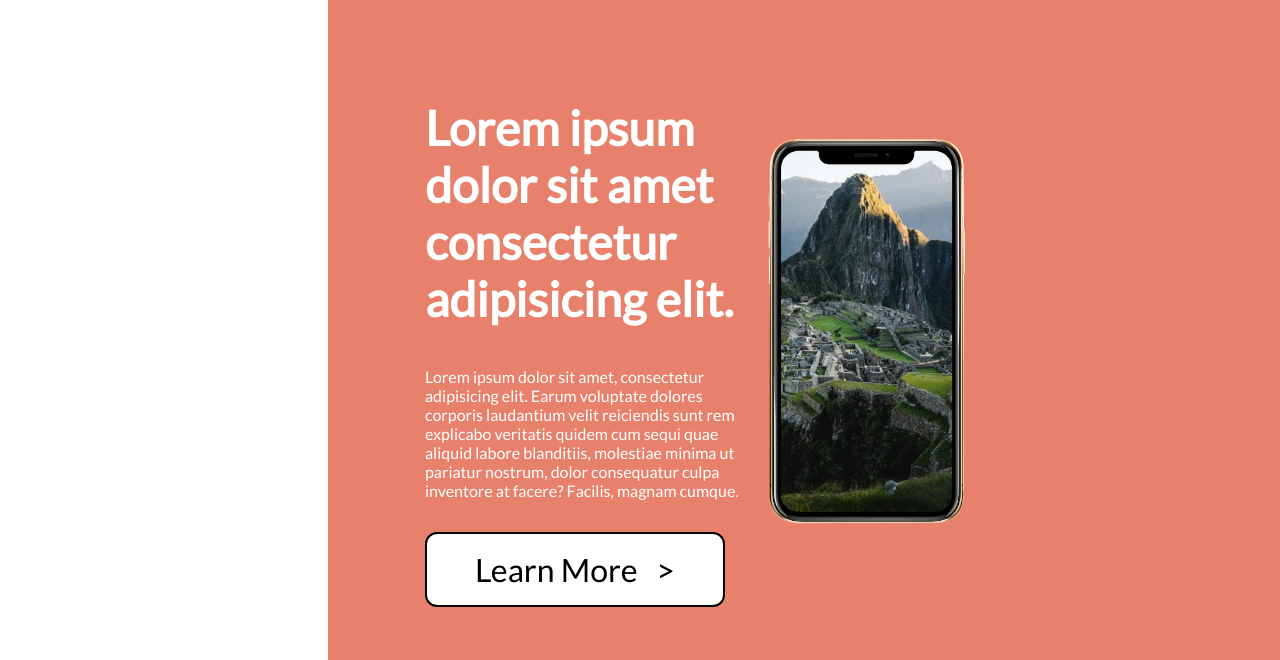
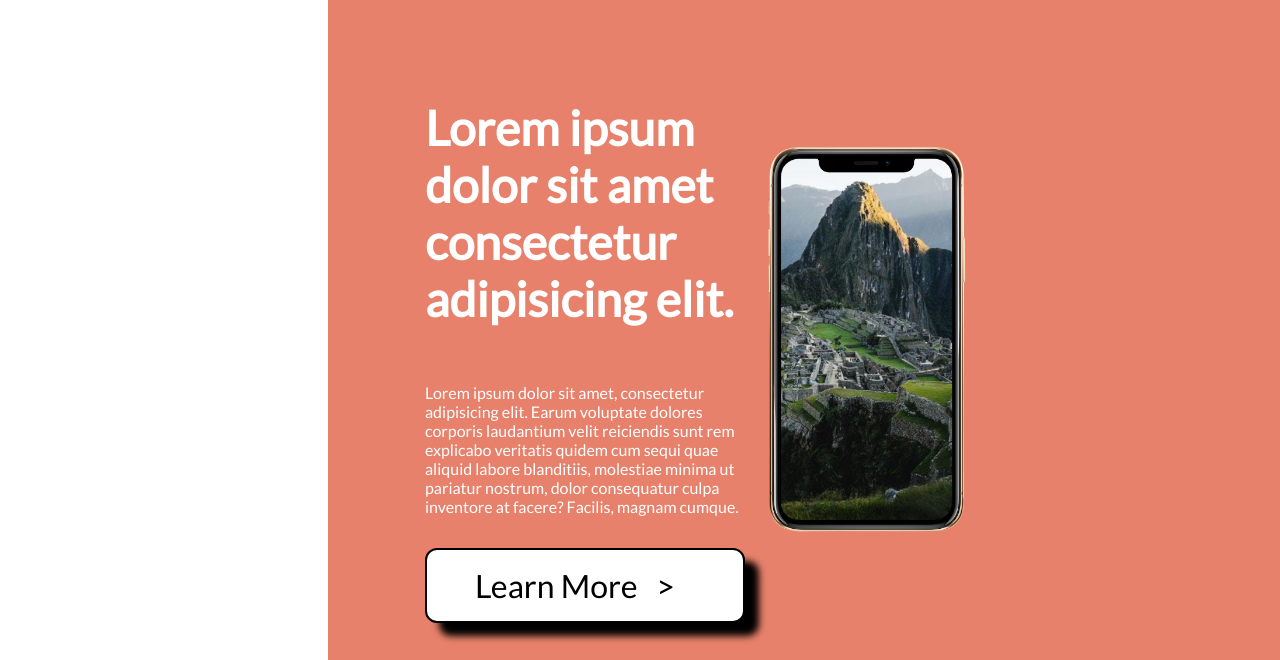
Before and after one commit to Crackzul/Travel-Together, a website: page index.html in a window 1280 px wide. Shown: the part 140-800 px from the top of the page. Drawn offline with Linux system fonts and the light colour scheme.

Commit message:
le bouton est beau

```diff
--- a/assets/scss/components/_button.scss
+++ b/assets/scss/components/_button.scss
@@ -1,5 +1,6 @@
 
 .btn {
+    max-width: 20rem;
     border: solid 2px, black;
     border-radius: 12px;
     text-decoration: none;
@@ -10,4 +11,10 @@
     color: black;
     background-color: white;
     margin-top:5%;
+    transition: box-shadow 0.3s ease;
+    box-shadow: 14px 13px 7px 0px black;
+
+  &:hover {
+    box-shadow: 0 6px 12px black
+  }
 }
--- a/assets/scss/pages/_homepage.scss
+++ b/assets/scss/pages/_homepage.scss
@@ -4,7 +4,6 @@
     display: flex;
     align-items: center;
     justify-content: space-between;
-
 
     img {
         width: 40%;
@@ -17,7 +16,10 @@
         text-align: left;
         width:55%;
         vertical-align: middle;
-        color: white
+        color: white;
+        display: flex;
+        flex-direction: column;
+        justify-content: center;
     }
 
 
```
Also changed, not shown: assets/css/style.css, 1 other file.
